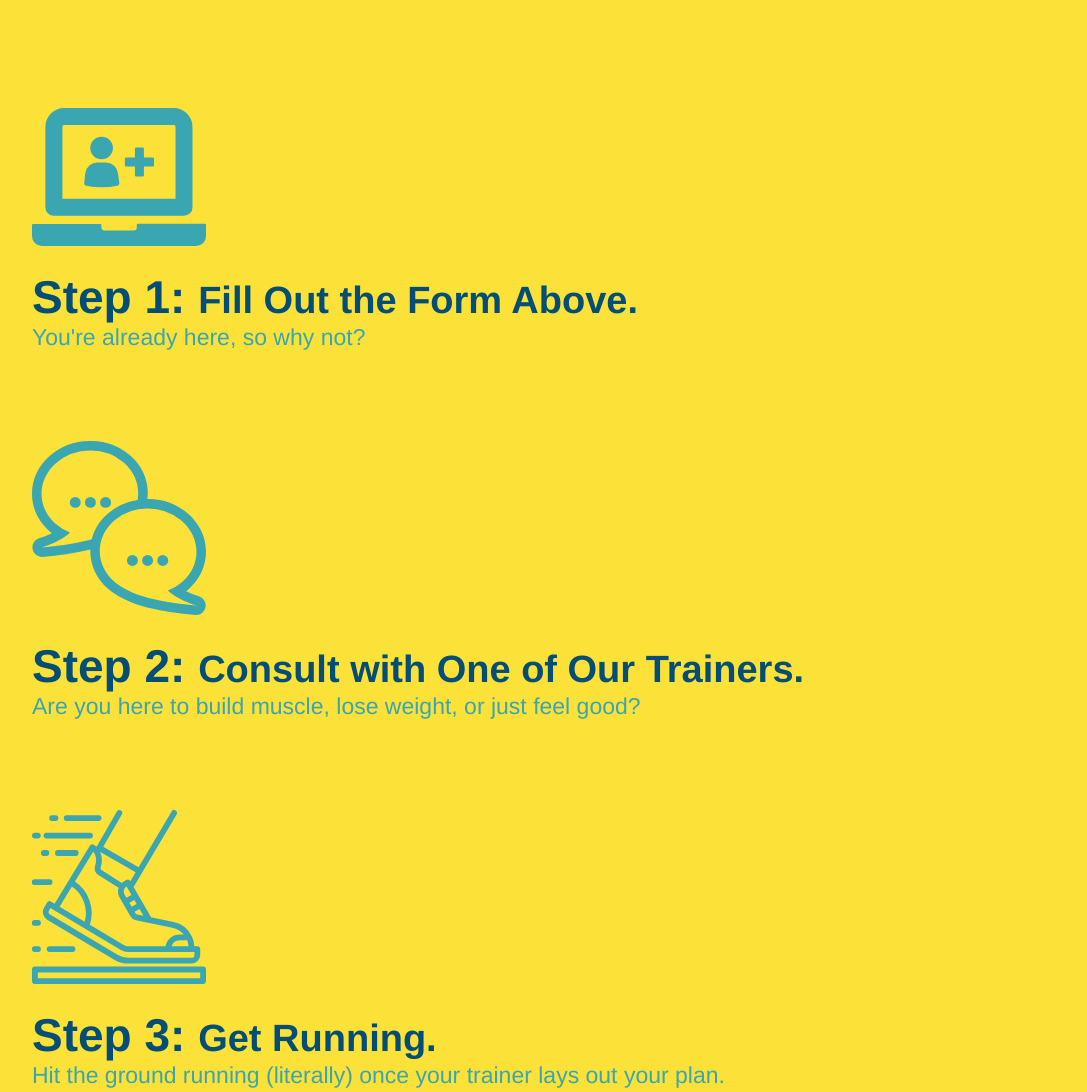
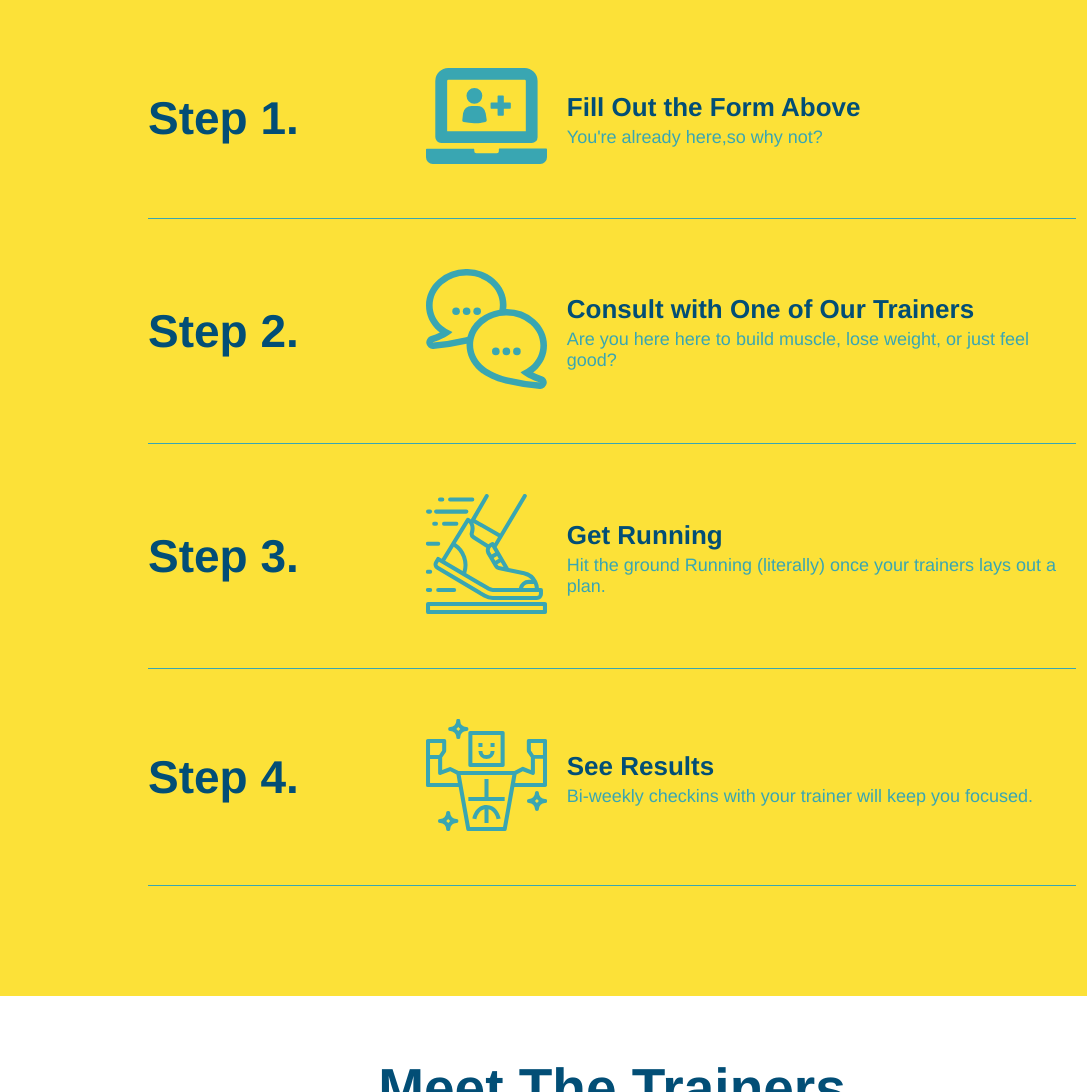
Before and after one commit to Ctorre-21/RUN_BUDDY, a plain HTML site: page index.html in a window 1280 px wide. Shown: the part 1260-2352 px from the top of the page, without its empty margins (28-1115 px from the left). Drawn offline with Linux system fonts and the light colour scheme.

Commit message:
add flexbox to the steps

```diff
--- a/assets/css/style.css
+++ b/assets/css/style.css
@@ -152,8 +152,6 @@ section {
 }
 /* hero styles end*/
 
-
-
 .intro p {
     line-height: 1.7;
     color: #39a6b2;
@@ -163,33 +161,59 @@ section {
     text-align: center;
 }
 
+/* steps */
 .steps {
     background: #fce138;
 }
 
-.steps div {
-    margin-bottom: 80px;
+.step {
+   margin: 50px auto;
+   padding-bottom: 50px;
+   width: 80%;
+   border-bottom: 1px solid #39a6b2;
+   display: flex;
+   flex-wrap: wrap;
+   align-items: center;
+   justify-content: space-between;
 }
 
-.steps img {
-    width: 15%;
-    margin: 10px 0;
+.step-info {
+    flex: 2 70%;
+    display: flex;
+    flex-wrap: wrap;
+    align-items: center;
 }
 
-.steps h3 {
+.step-img {
+    flex: 1 12%;
+    margin-right: 20px;
+}
+
+.step-img img {
+    max-width: 100%;
+}
+
+.step h3 {
     color: #024e76;
     font-size: 46px;
-    margin-top: 10px;
+    flex: 1 30%;
 }
 
-.steps p {
-    color: #39a6b2;
-    font-size: 23px;
+.step-text {
+    flex: 12;
 }
 
-.steps span {
-    font-size: 38px;
+.step-text p {
+    color: #39a6b2;
+    font-size: 18px;
 }
+
+.step-text h4 {
+    font-size: 26px;
+    line-height: 1.5;
+    color: #024e76;
+}
+
 
 /* section-title */
 .section-title {
--- a/index.html
+++ b/index.html
@@ -101,29 +101,57 @@
         </h2>
        </div>
 
-        <div>
-            <!-- insert this img element -->
-            <img src="./assets/images/01-04-svgs/step-1.svg" alt="">
-            <h3>Step 1: <span>Fill Out the Form Above.</span></h3>
-            <p>You're already here, so why not?</p>
+        <div class="step">
+            <h3>Step 1.</h3>
+            <div class="step-info">
+                <div class="step-img">
+                    <img src="./assets/images/01-04-svgs/step-1.svg" alt=""/>
+                </div>
+                <div class="step-text">
+                    <h4>Fill Out the Form Above</h4>
+                    <p>You're already here,so why not?</p>
+                </div>
+            </div>
         </div>
 
-        <div>
-            <img src="./assets/images/01-04-svgs/step-2.svg" alt="">
-            <h3>Step 2: <span>Consult with One of Our Trainers.</span></h3>
-            <p>Are you here to build muscle, lose weight, or just feel good?</p>
+
+        <div class="step">
+            <h3>Step 2.</h3>
+            <div class="step-info">
+                <div class="step-img">
+                    <img src="./assets/images/01-04-svgs/step-2.svg" alt="">
+                </div>
+                <div class="step-text">
+                    <h4>Consult with One of Our Trainers</h4>
+                    <p>Are you here here to build muscle, lose weight, or just feel good?</p>
+                </div>
+            </div>
         </div>
 
-        <div>
-            <img src="./assets/images/01-04-svgs/step-3.svg" alt="">
-            <h3>Step 3: <span>Get Running.</span></h3>
-            <p>Hit the ground running (literally) once your trainer lays out your plan.</p>
+        <div class="step">
+            <h3>Step 3.</h3>
+            <div class="step-info">
+                <div class="step-img">
+                    <img src="./assets/images/01-04-svgs/step-3.svg" alt="">
+                </div>
+                <div class="step-text">
+                    <h4>Get Running</h4>
+                    <p>Hit the ground Running (literally) once your trainers lays out a plan.</p>
+                </div>
+            </div>
         </div>
 
-        <div>
-            <img src="./assets/images/01-04-svgs/step-4.svg" alt="">
-            <h3>Step 4: <span>See Results.</span></h3>
-            <p>Bi-weekly checkins with your trainer will keep you focused</p>
+        <div class="step">
+            <h3>Step 4.</h3>
+            <div class="step-info">
+                <div class="step-img">
+                    <img src="./assets/images/01-04-svgs/step-4.svg" alt="">
+                </div>
+                <div class="step-text">
+                    <h4>See Results</h4>
+                    <p>Bi-weekly checkins with your trainer will keep you focused.</p>
+                </div>
+            </div>
         </div>
 
     </section>
```
